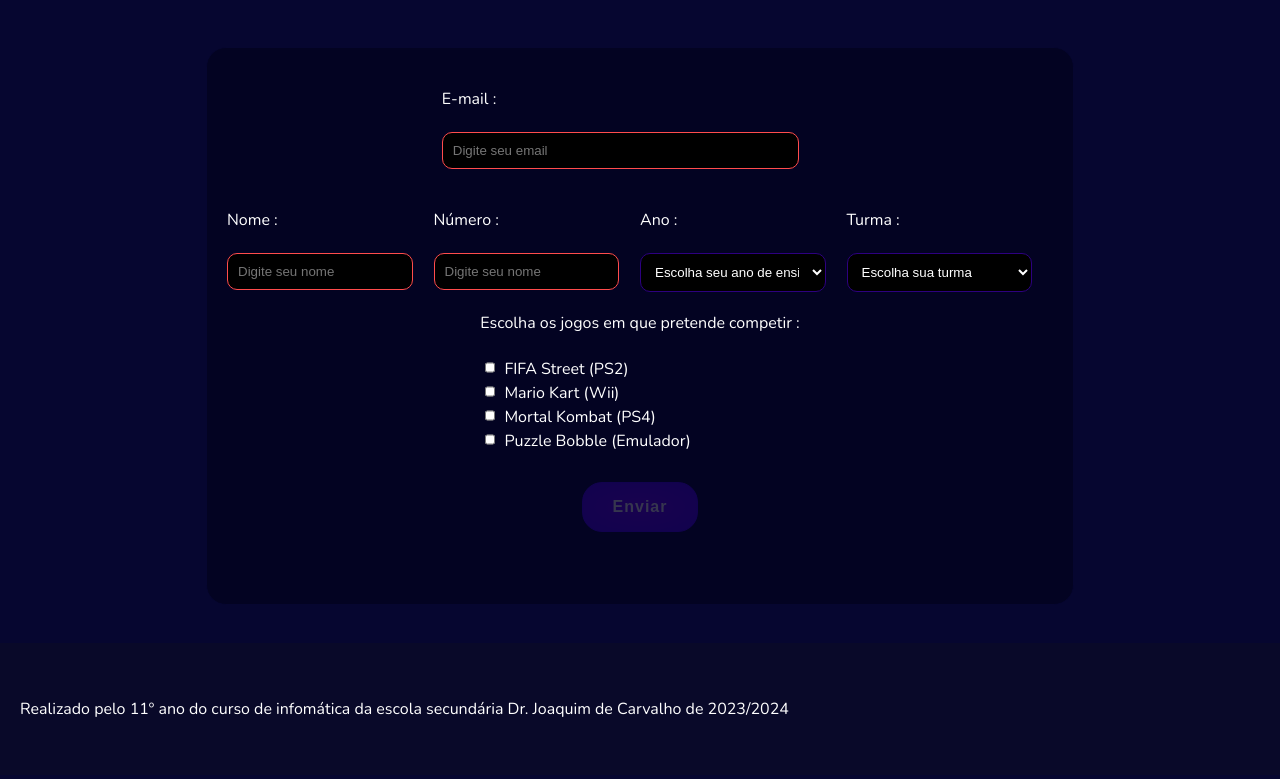
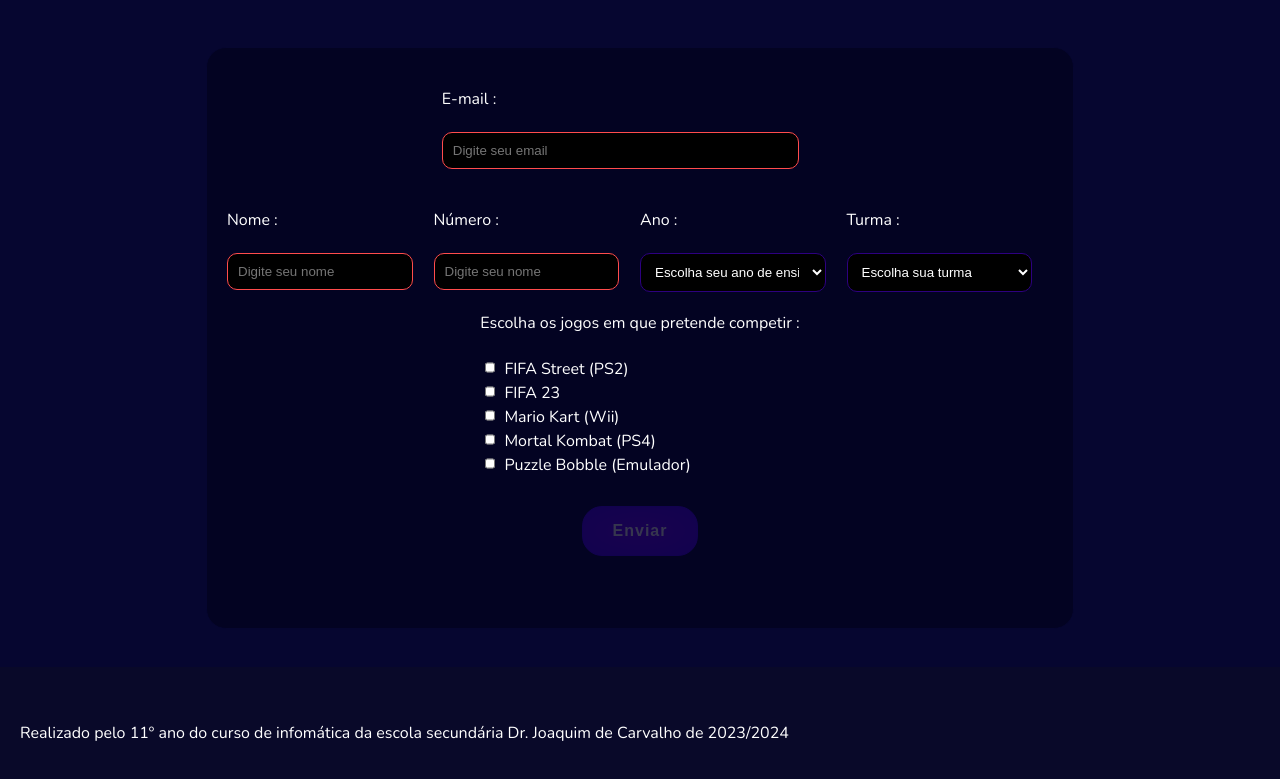
Before and after one commit to MiguelIlekSantos/site-LAN-party-console, a plain HTML site: page index.html in a window 1280 px wide. Shown: the part 1043-1822 px from the top of the page. Drawn offline with nearby package versions, Linux system fonts and the light colour scheme.

Commit message:
Update index.html

```diff
--- a/index.html
+++ b/index.html
@@ -106,6 +106,9 @@
                         <input type="checkbox" name="op1" value="FIFA Street (PS2)" id="op1">
                         <label for="op1">FIFA Street (PS2)</label>
                         <br>
+                        <input type="checkbox" name="op5" value="FIFA 23" id="op1">
+                        <label for="op1">FIFA 23</label>
+                        <br>
                         <input type="checkbox" name="op2" value="Mario Kart (Wii)" id="op2">
                         <label for="op1">Mario Kart (Wii)</label>
                         <br>
```
